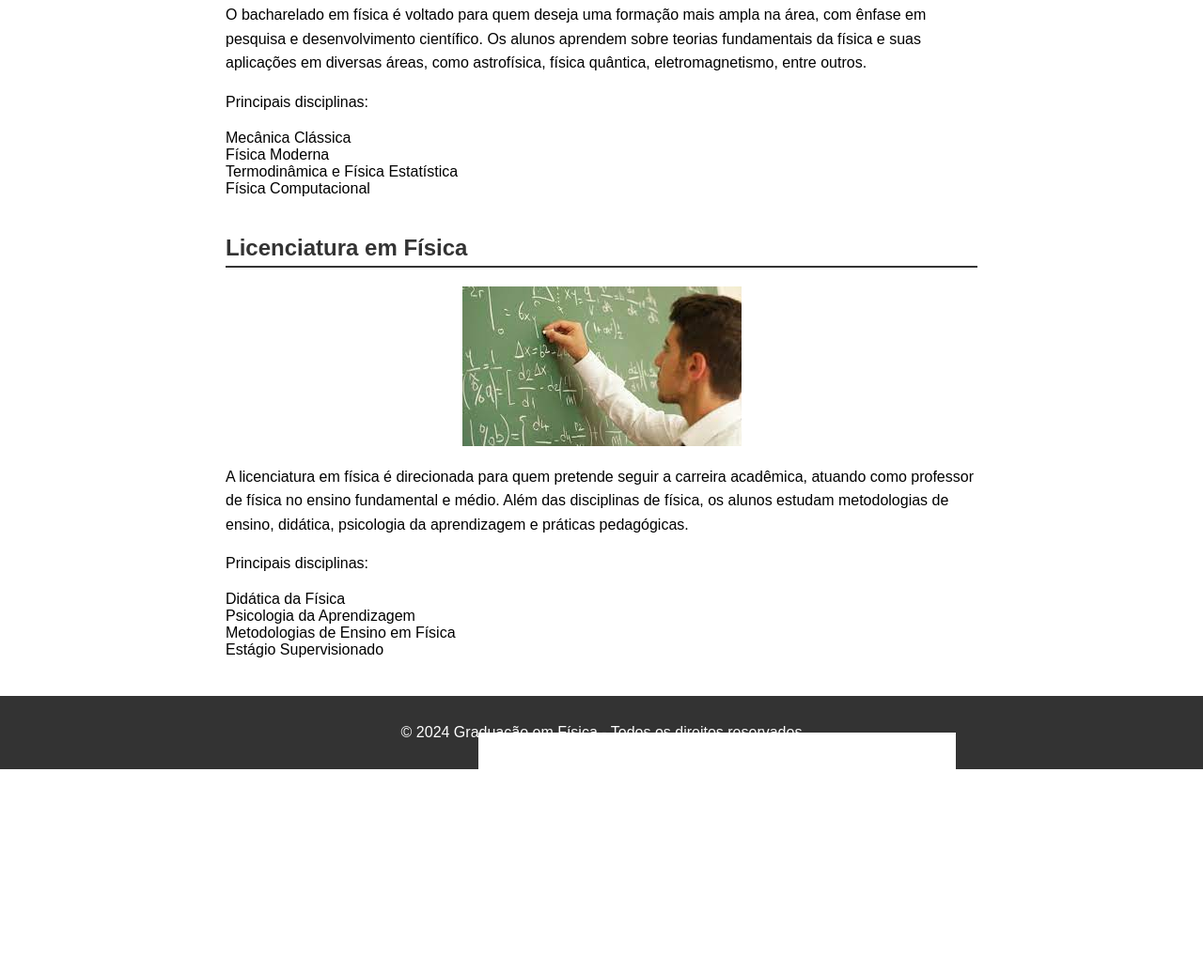
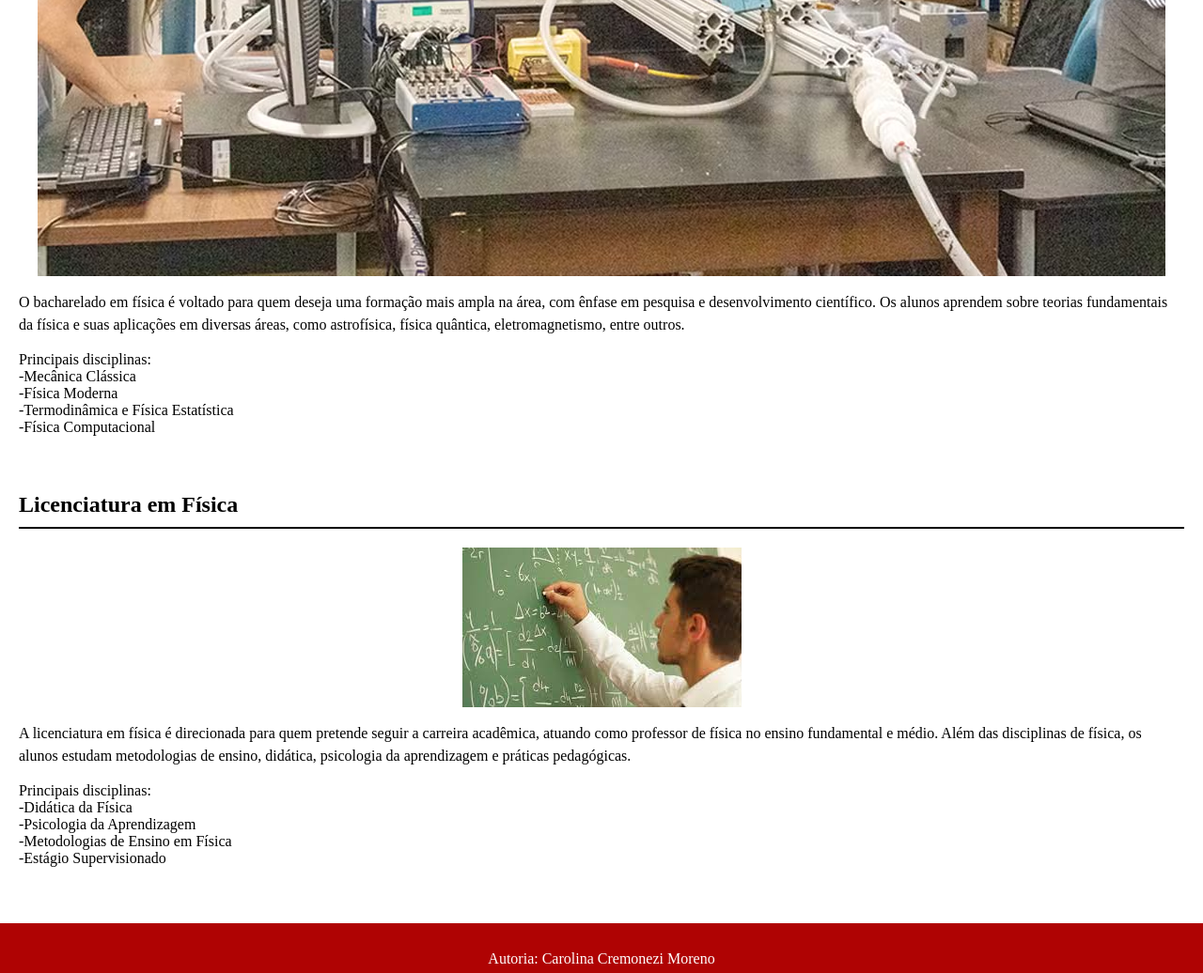
Before and after one commit to Carolcremonezi/segundotrimestrinho, a plain HTML site: page index.html in a window 1280 px wide. Shown: the part 745-1781 px from the top of the page at 94% size. Before the commit the page ends 1564 px from the top, so only its background shows below. Drawn offline with Linux system fonts and the light colour scheme.

Commit message:
Add files via upload

```diff
--- a/index.html
+++ b/index.html
@@ -15,29 +15,28 @@
             <h2>Bacharelado em Física</h2>
             <img src="big_bang_for_web.avif" alt="Imagem representativa do bacharelado em física">
             <p>O bacharelado em física é voltado para quem deseja uma formação mais ampla na área, com ênfase em pesquisa e desenvolvimento científico. Os alunos aprendem sobre teorias fundamentais da física e suas aplicações em diversas áreas, como astrofísica, física quântica, eletromagnetismo, entre outros.</p>
-            <p>Principais disciplinas:</p>
-            <ul>
-                <li>Mecânica Clássica</li>
-                <li>Física Moderna</li>
-                <li>Termodinâmica e Física Estatística</li>
-                <li>Física Computacional</li>
-            </ul>
+            <p><ul>Principais disciplinas:
+                <li>-Mecânica Clássica</li>
+                <li>-Física Moderna</li>
+                <li>-Termodinâmica e Física Estatística</li>
+                <li>-Física Computacional</li></ul>
+            </p>
         </section>
         <section id="licenciatura">
             <h2>Licenciatura em Física</h2>
             <img src="download.jpeg" alt="Imagem representativa da licenciatura em física">
             <p>A licenciatura em física é direcionada para quem pretende seguir a carreira acadêmica, atuando como professor de física no ensino fundamental e médio. Além das disciplinas de física, os alunos estudam metodologias de ensino, didática, psicologia da aprendizagem e práticas pedagógicas.</p>
-            <p>Principais disciplinas:</p>
-            <ul>
-                <li>Didática da Física</li>
-                <li>Psicologia da Aprendizagem</li>
-                <li>Metodologias de Ensino em Física</li>
-                <li>Estágio Supervisionado</li>
+            <p><ul>Principais disciplinas:
+                <li>-Didática da Física</li>
+                <li>-Psicologia da Aprendizagem</li>
+                <li>-Metodologias de Ensino em Física</li>
+                <li>-Estágio Supervisionado</li>
             </ul>
+            </p>
         </section>
     </main>
     <footer>
-        <p>&copy; 2024 Graduação em Física - Todos os direitos reservados</p>
+        <p>Autoria: Carolina Cremonezi Moreno</p>
     </footer>
 </body>
 </html>
--- a/styles.css
+++ b/styles.css
@@ -1,34 +1,34 @@
 body {
-    font-family: Arial, sans-serif;
+    font-family:'Times New Roman', Times, serif;
     margin: 0;
     padding: 0;
 }
 
 header {
-    background-color: #333;
-    color: #fff;
+    background-color: #af0303;
+    color: #ffffff;
     text-align: center;
     padding: 20px 0;
 }
 
 main {
-    max-width: 800px;
-    margin: 20px auto;
+    max-width: 1500px;
+    margin: 60px auto;
     padding: 0 20px;
 }
 
 section {
-    margin-bottom: 40px;
+    margin-bottom: 60px;
 }
 
 h2 {
-    color: #333;
-    border-bottom: 2px solid #333;
-    padding-bottom: 5px;
+    color: #000000;
+    border-bottom: 2px solid #000000;
+    padding-bottom: 10px;
 }
 
 p {
-    line-height: 1.6;
+    line-height: 1.5;
 }
 
 ul {
@@ -37,14 +37,15 @@ ul {
 }
 
 footer {
-    background-color: #333;
-    color: #fff;
+    background-color: #af0303;
+    color:#ffffff;
     text-align: center;
     padding: 10px 0;
+    font-family: 'Times New Roman', Times, serif;
 }
 
 img {
     max-width: 100%;
     display: block;
-    margin: 20px auto;
+    margin: 10px auto;
 }
```
